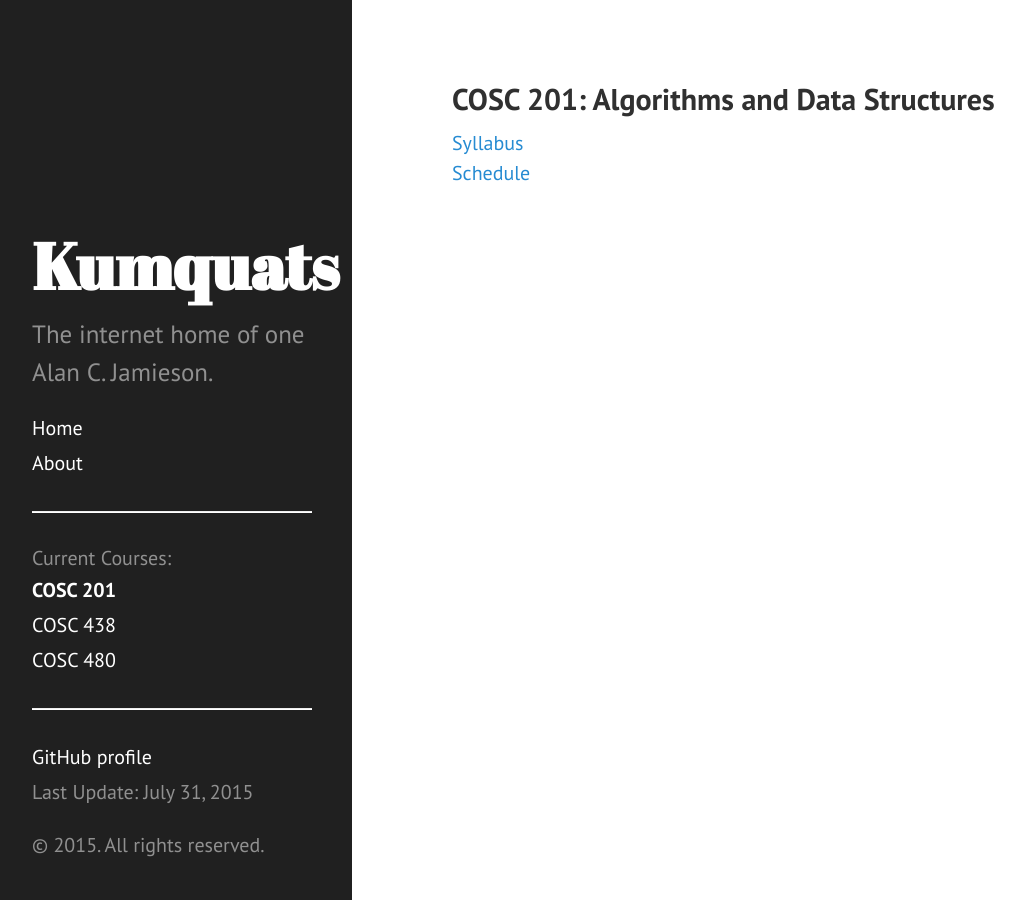
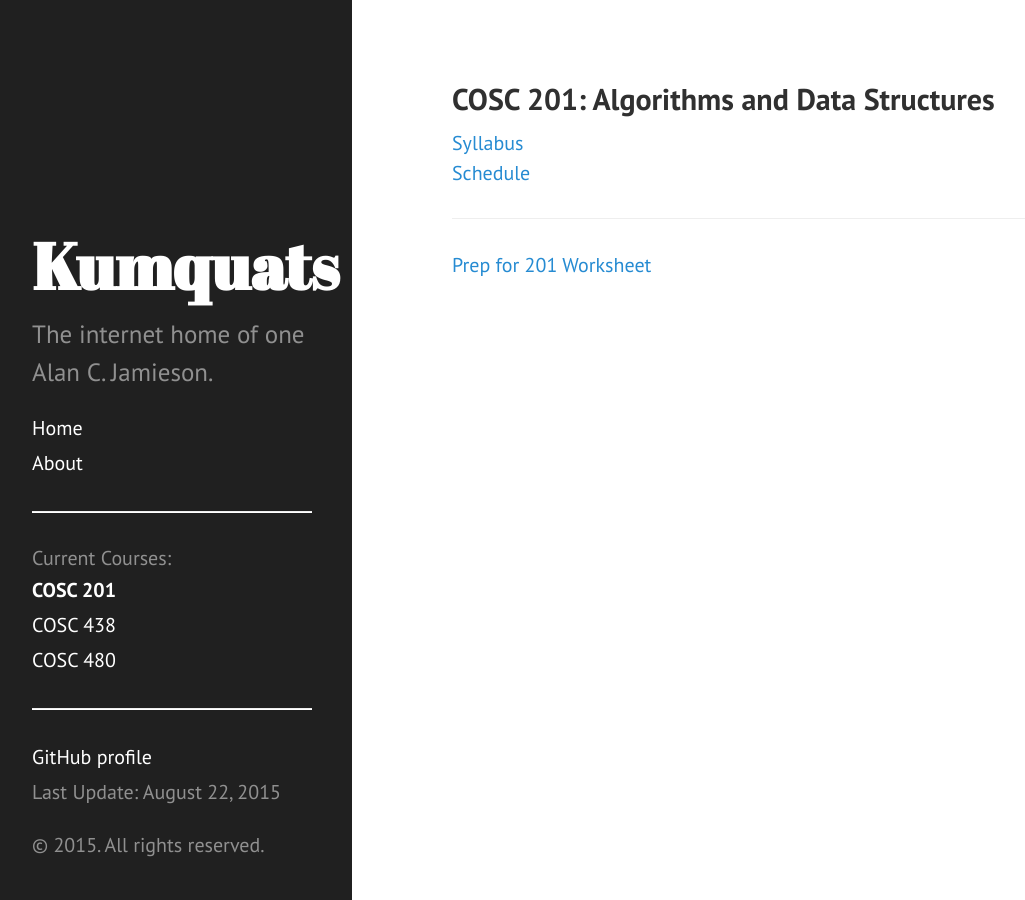
Before and after one commit to ripark/ripark.github.io, a Jekyll site: the page built from f15/cosc201.html, in a window 1280 px wide. Shown: the whole page, without its empty margins (8-1033 px from the left). Built offline with Jekyll 4.4.1, drawn with Linux system fonts in a browser that asks for light colours; Markdown is read by kramdown in place of the engine named in the settings.

Commit message:
Add of 201 Prep sheet

```diff
--- a/_config.yml
+++ b/_config.yml
@@ -21,7 +21,7 @@ paginate:         5
 
 # Custom vars
 version:          0.0.0
-lastupdate:       'July 31, 2015'
+lastupdate:       'August 22, 2015'
 github_username:  'ripark'
 twitter_username: 'drripark'
 
--- a/f15/cosc201.html
+++ b/f15/cosc201.html
@@ -7,3 +7,5 @@ shorttitle: "COSC 201"
 <a href="http://ripark.github.io/f15/COSC201SillyBus.pdf">Syllabus</a>
 <br>
 <a href="http://ripark.github.io/f15/COSC201Sched.pdf">Schedule</a>
+<hr>
+<a href="http://ripark.github.io/f15/201Prep.pdf">Prep for 201 Worksheet</a>
```
Also changed, not shown: 1 other file.
